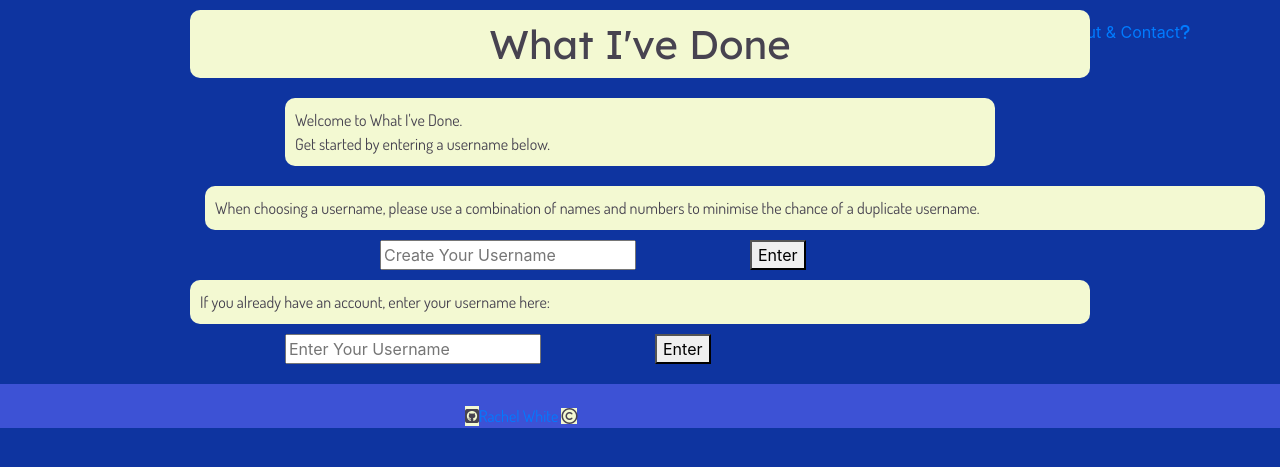
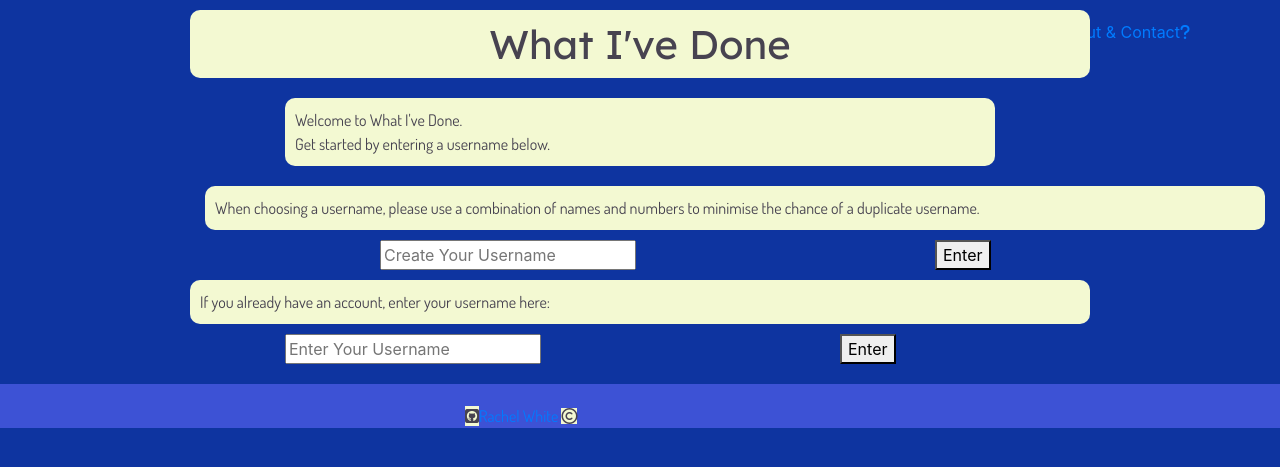
Before and after one commit to rachel-white/what-ive-done, a Flask app: page / in a window 1280 px wide. Shown: the top 467 px of the page. Run offline with Flask 2, Linux system fonts and the light colour scheme; some libraries are stand-ins or nearby versions.

Commit message:
correction of some columns

```diff
--- a/templates/home.html
+++ b/templates/home.html
@@ -40,7 +40,7 @@
                             <div class="col-12">
                                 <p class="username-warning">When choosing a username, please use a combination of names and numbers to minimise the chance of a duplicate username.</p>
                             </div>
-                            <div class="col-4 offset-2">
+                            <div class="offset-2 col-6">
                                 <input id="username" name="username" type="text" placeholder="Create Your Username" required>
                             </div>
                             <div class="col-2">
@@ -63,9 +63,10 @@
                 <form class="username-enter" action="/today" method="POST">
                     <div class="container">
                         <div class="row">
-                            <div class="col-4 offset-2">
+                            <div class="col-6 offset-2">
                                 <input id="username" name="username" type="text" placeholder="Enter Your Username" required>
                             </div>
+
                             <div class="col-2">
                                 <button onsubmit="location.href=&quot;{{ url_for('today') }}&quot;" name="submit" type="submit">Enter</button>
                             </div>
```
